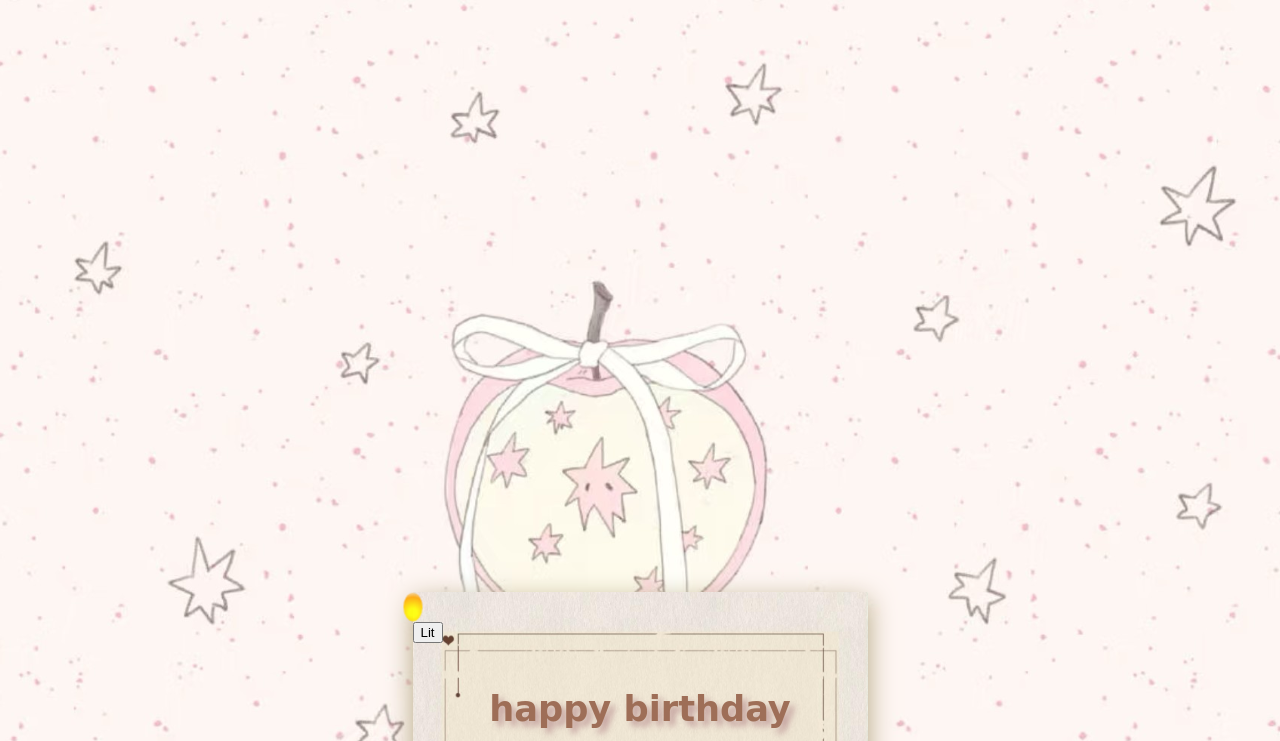
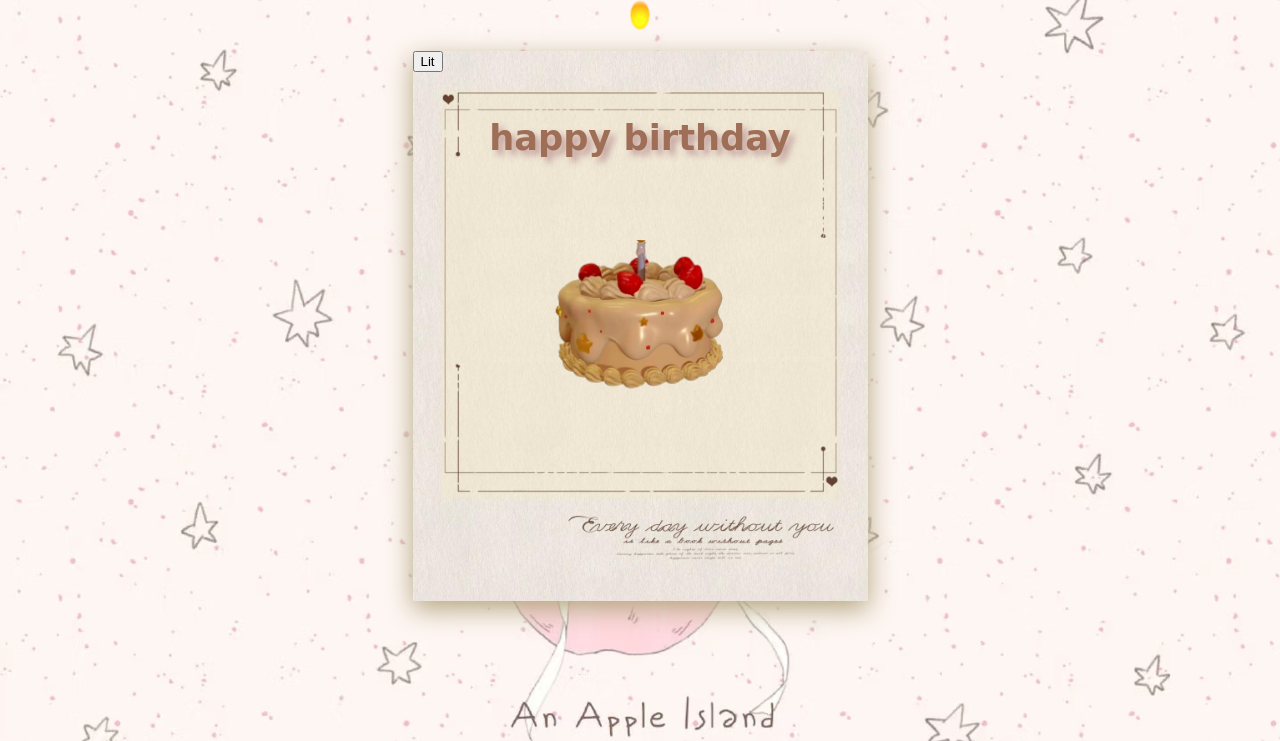
Before and after one commit to LussssSun/bday_douhua, a website: page index.html in a window 1280 px wide. Both pictures are taken after a click on the button "Lit". Shown: the top 741 px of the page. Drawn offline with Linux system fonts and the light colour scheme; a web font is replaced by a local one.

Commit message:
Update styles.css

```diff
--- a/styles.css
+++ b/styles.css
@@ -47,7 +47,9 @@
   color: #d2baad;
 }
 .flame {
-  margin-top:130%;
+  position:absolute;
+  left:50%;
+  top:0;
   width: 20px;
   height: 30px;
   background: radial-gradient(
@@ -107,6 +109,7 @@
   top: 20%;
 }
 .cake{
+  position:relative;
   display: block;
   height: 150px;
   width: 200px;
@@ -173,7 +176,6 @@ body{
   max-width: 455px;
   min-height: 550px;
   margin: 4% auto;
-  position:relative;
 
 }
 .frameLetter{
```
